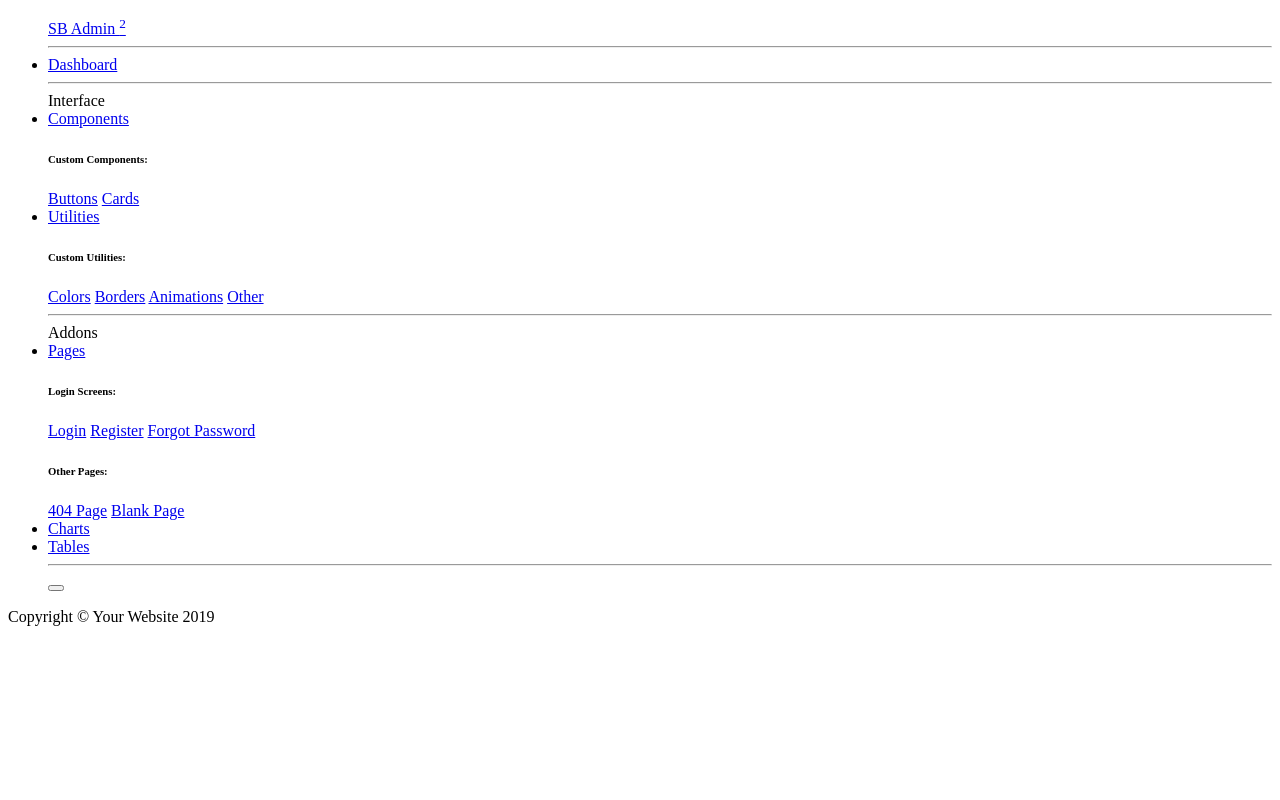
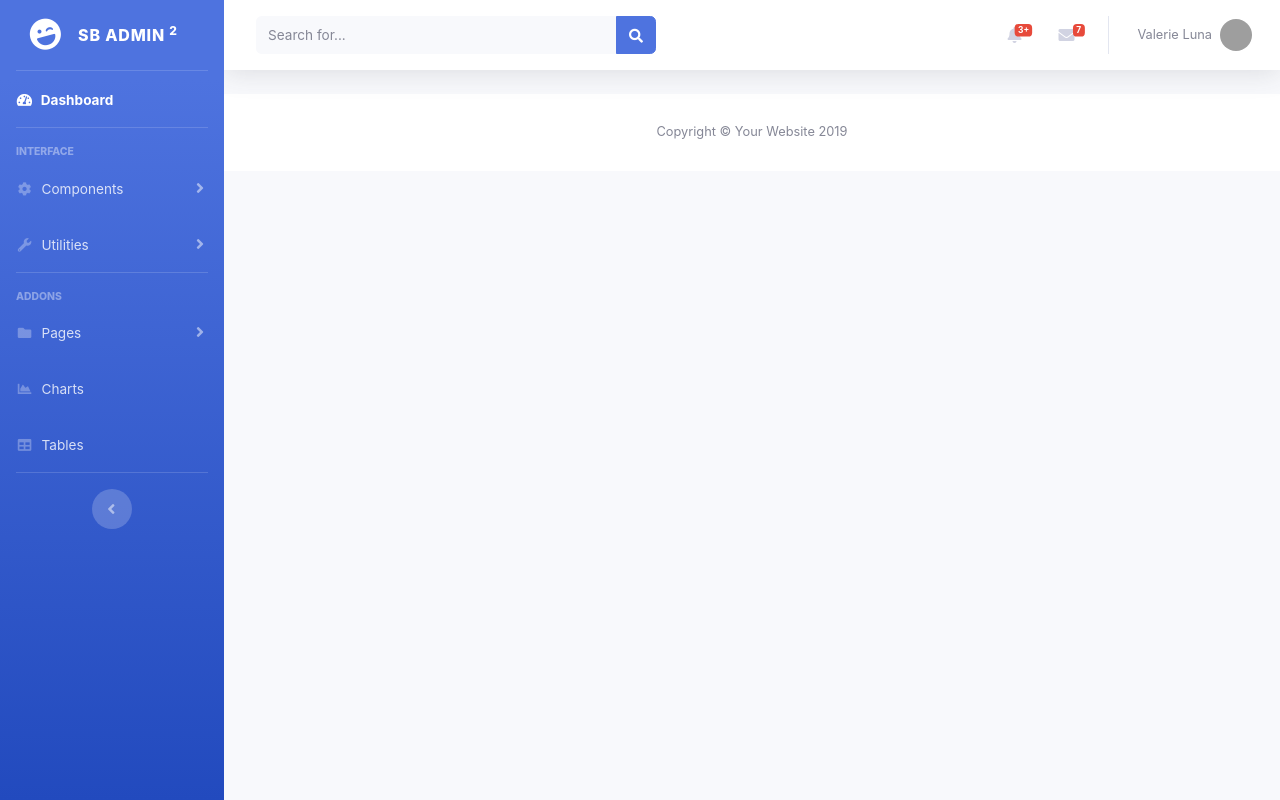
Before and after one commit to PlamenPanayotov/e-commerce, a Symfony app: template templates/admin/index.html.twig in a window 1280 px wide. Run offline with Twig, Linux system fonts and the light colour scheme; the template is opened without the code that fills it, so the values that code supplies are empty; some libraries are stand-ins or nearby versions; grey boxes are pictures that could not be loaded.

Commit message:
add some styles

```diff
--- a/templates/admin/common/footer.html.twig
+++ b/templates/admin/common/footer.html.twig
@@ -1,3 +1,4 @@
+<!-- Footer -->
 <footer class="sticky-footer bg-white">
   <div class="container my-auto">
     <div class="copyright text-center my-auto">
@@ -5,3 +6,4 @@
     </div>
   </div>
 </footer>
+<!-- End of Footer -->
--- a/templates/admin/common/sidebar.html.twig
+++ b/templates/admin/common/sidebar.html.twig
@@ -1,25 +1,30 @@
-    <ul class="navbar-nav bg-gradient-primary sidebar sidebar-dark accordion" id="accordionSidebar">
-
+<!-- Sidebar -->
+<ul class="navbar-nav bg-gradient-primary sidebar sidebar-dark accordion"
+  id="accordionSidebar">
   <!-- Sidebar - Brand -->
-      <a class="sidebar-brand d-flex align-items-center justify-content-center" href="index.html">
+  <a class="sidebar-brand d-flex align-items-center justify-content-center"
+    href="index.html">
     <div class="sidebar-brand-icon rotate-n-15">
       <i class="fas fa-laugh-wink"></i>
     </div>
-        <div class="sidebar-brand-text mx-3">SB Admin <sup>2</sup></div>
+    <div class="sidebar-brand-text mx-3">
+      SB Admin <sup>2</sup>
+    </div>
   </a>
 
   <!-- Divider -->
-      <hr class="sidebar-divider my-0">
+  <hr class="sidebar-divider my-0" />
 
   <!-- Nav Item - Dashboard -->
   <li class="nav-item active">
     <a class="nav-link" href="index.html">
       <i class="fas fa-fw fa-tachometer-alt"></i>
-          <span>Dashboard</span></a>
+      <span>Dashboard</span>
+    </a>
   </li>
 
   <!-- Divider -->
-      <hr class="sidebar-divider">
+  <hr class="sidebar-divider" />
 
   <!-- Heading -->
   <div class="sidebar-heading">
@@ -28,13 +33,23 @@
 
   <!-- Nav Item - Pages Collapse Menu -->
   <li class="nav-item">
-        <a class="nav-link collapsed" href="#" data-toggle="collapse" data-target="#collapseTwo" aria-expanded="true" aria-controls="collapseTwo">
+    <a class="nav-link collapsed"
+      href="#"
+      data-toggle="collapse"
+      data-target="#collapseTwo"
+      aria-expanded="true"
+      aria-controls="collapseTwo">
       <i class="fas fa-fw fa-cog"></i>
       <span>Components</span>
     </a>
-        <div id="collapseTwo" class="collapse" aria-labelledby="headingTwo" data-parent="#accordionSidebar">
+    <div id="collapseTwo"
+      class="collapse"
+      aria-labelledby="headingTwo"
+      data-parent="#accordionSidebar">
       <div class="bg-white py-2 collapse-inner rounded">
-            <h6 class="collapse-header">Custom Components:</h6>
+        <h6 class="collapse-header">
+          Custom Components:
+        </h6>
         <a class="collapse-item" href="buttons.html">Buttons</a>
         <a class="collapse-item" href="cards.html">Cards</a>
       </div>
@@ -43,13 +58,23 @@
 
   <!-- Nav Item - Utilities Collapse Menu -->
   <li class="nav-item">
-        <a class="nav-link collapsed" href="#" data-toggle="collapse" data-target="#collapseUtilities" aria-expanded="true" aria-controls="collapseUtilities">
+    <a class="nav-link collapsed"
+      href="#"
+      data-toggle="collapse"
+      data-target="#collapseUtilities"
+      aria-expanded="true"
+      aria-controls="collapseUtilities">
       <i class="fas fa-fw fa-wrench"></i>
       <span>Utilities</span>
     </a>
-        <div id="collapseUtilities" class="collapse" aria-labelledby="headingUtilities" data-parent="#accordionSidebar">
+    <div id="collapseUtilities"
+      class="collapse"
+      aria-labelledby="headingUtilities"
+      data-parent="#accordionSidebar">
       <div class="bg-white py-2 collapse-inner rounded">
-            <h6 class="collapse-header">Custom Utilities:</h6>
+        <h6 class="collapse-header">
+          Custom Utilities:
+        </h6>
         <a class="collapse-item" href="utilities-color.html">Colors</a>
         <a class="collapse-item" href="utilities-border.html">Borders</a>
         <a class="collapse-item" href="utilities-animation.html">Animations</a>
@@ -59,7 +84,7 @@
   </li>
 
   <!-- Divider -->
-      <hr class="sidebar-divider">
+  <hr class="sidebar-divider" />
 
   <!-- Heading -->
   <div class="sidebar-heading">
@@ -68,18 +93,30 @@
 
   <!-- Nav Item - Pages Collapse Menu -->
   <li class="nav-item">
-        <a class="nav-link collapsed" href="#" data-toggle="collapse" data-target="#collapsePages" aria-expanded="true" aria-controls="collapsePages">
+    <a class="nav-link collapsed"
+      href="#"
+      data-toggle="collapse"
+      data-target="#collapsePages"
+      aria-expanded="true"
+      aria-controls="collapsePages">
       <i class="fas fa-fw fa-folder"></i>
       <span>Pages</span>
     </a>
-        <div id="collapsePages" class="collapse" aria-labelledby="headingPages" data-parent="#accordionSidebar">
+    <div id="collapsePages"
+      class="collapse"
+      aria-labelledby="headingPages"
+      data-parent="#accordionSidebar">
       <div class="bg-white py-2 collapse-inner rounded">
-            <h6 class="collapse-header">Login Screens:</h6>
+        <h6 class="collapse-header">
+          Login Screens:
+        </h6>
         <a class="collapse-item" href="login.html">Login</a>
         <a class="collapse-item" href="register.html">Register</a>
         <a class="collapse-item" href="forgot-password.html">Forgot Password</a>
         <div class="collapse-divider"></div>
-            <h6 class="collapse-header">Other Pages:</h6>
+        <h6 class="collapse-header">
+          Other Pages:
+        </h6>
         <a class="collapse-item" href="404.html">404 Page</a>
         <a class="collapse-item" href="blank.html">Blank Page</a>
       </div>
@@ -90,22 +127,24 @@
   <li class="nav-item">
     <a class="nav-link" href="charts.html">
       <i class="fas fa-fw fa-chart-area"></i>
-          <span>Charts</span></a>
+      <span>Charts</span>
+    </a>
   </li>
 
   <!-- Nav Item - Tables -->
   <li class="nav-item">
     <a class="nav-link" href="tables.html">
       <i class="fas fa-fw fa-table"></i>
-          <span>Tables</span></a>
+      <span>Tables</span>
+    </a>
   </li>
 
   <!-- Divider -->
-      <hr class="sidebar-divider d-none d-md-block">
+  <hr class="sidebar-divider d-none d-md-block" />
 
   <!-- Sidebar Toggler (Sidebar) -->
   <div class="text-center d-none d-md-inline">
     <button class="rounded-circle border-0" id="sidebarToggle"></button>
   </div>
-
 </ul>
+<!-- End of Sidebar -->
--- /dev/null
+++ b/templates/admin/common/topbar.html.twig
@@ -0,0 +1,260 @@
+<!-- Topbar -->
+<nav class="navbar navbar-expand navbar-light bg-white topbar mb-4 static-top shadow">
+  <!-- Sidebar Toggle (Topbar) -->
+  <button id="sidebarToggleTop"
+    class="btn btn-link d-md-none rounded-circle mr-3">
+    <i class="fa fa-bars"></i>
+  </button>
+
+  <!-- Topbar Search -->
+  <form class="d-none d-sm-inline-block form-inline mr-auto ml-md-3 my-2 my-md-0 mw-100 navbar-search">
+    <div class="input-group">
+      <input type="text"
+        class="form-control bg-light border-0 small"
+        placeholder="Search for..."
+        aria-label="Search"
+        aria-describedby="basic-addon2" />
+      <div class="input-group-append">
+        <button class="btn btn-primary" type="button">
+          <i class="fas fa-search fa-sm"></i>
+        </button>
+      </div>
+    </div>
+  </form>
+
+  <!-- Topbar Navbar -->
+  <ul class="navbar-nav ml-auto">
+    <!-- Nav Item - Search Dropdown (Visible Only XS) -->
+    <li class="nav-item dropdown no-arrow d-sm-none">
+      <a class="nav-link dropdown-toggle"
+        href="#"
+        id="searchDropdown"
+        role="button"
+        data-toggle="dropdown"
+        aria-haspopup="true"
+        aria-expanded="false">
+        <i class="fas fa-search fa-fw"></i>
+      </a>
+      <!-- Dropdown - Messages -->
+      <div class="dropdown-menu dropdown-menu-right p-3 shadow animated--grow-in"
+        aria-labelledby="searchDropdown">
+        <form class="form-inline mr-auto w-100 navbar-search">
+          <div class="input-group">
+            <input type="text"
+              class="form-control bg-light border-0 small"
+              placeholder="Search for..."
+              aria-label="Search"
+              aria-describedby="basic-addon2" />
+            <div class="input-group-append">
+              <button class="btn btn-primary" type="button">
+                <i class="fas fa-search fa-sm"></i>
+              </button>
+            </div>
+          </div>
+        </form>
+      </div>
+    </li>
+
+    <!-- Nav Item - Alerts -->
+    <li class="nav-item dropdown no-arrow mx-1">
+      <a class="nav-link dropdown-toggle"
+        href="#"
+        id="alertsDropdown"
+        role="button"
+        data-toggle="dropdown"
+        aria-haspopup="true"
+        aria-expanded="false">
+        <i class="fas fa-bell fa-fw"></i>
+        <!-- Counter - Alerts -->
+        <span class="badge badge-danger badge-counter">3+</span>
+      </a>
+      <!-- Dropdown - Alerts -->
+      <div class="dropdown-list dropdown-menu dropdown-menu-right shadow animated--grow-in"
+        aria-labelledby="alertsDropdown">
+        <h6 class="dropdown-header">
+          Alerts Center
+        </h6>
+        <a class="dropdown-item d-flex align-items-center" href="#">
+          <div class="mr-3">
+            <div class="icon-circle bg-primary">
+              <i class="fas fa-file-alt text-white"></i>
+            </div>
+          </div>
+          <div>
+            <div class="small text-gray-500">
+              December 12, 2019
+            </div>
+            <span class="font-weight-bold">
+              A new monthly report is ready to download!
+            </span>
+          </div>
+        </a>
+        <a class="dropdown-item d-flex align-items-center" href="#">
+          <div class="mr-3">
+            <div class="icon-circle bg-success">
+              <i class="fas fa-donate text-white"></i>
+            </div>
+          </div>
+          <div>
+            <div class="small text-gray-500">
+              December 7, 2019
+            </div>$290.29 has been deposited into your account!
+          </div>
+        </a>
+        <a class="dropdown-item d-flex align-items-center" href="#">
+          <div class="mr-3">
+            <div class="icon-circle bg-warning">
+              <i class="fas fa-exclamation-triangle text-white"></i>
+            </div>
+          </div>
+          <div>
+            <div class="small text-gray-500">
+              December 2, 2019
+            </div>Spending Alert: We've noticed unusually high spending for your
+            account.
+          </div>
+        </a>
+        <a class="dropdown-item text-center small text-gray-500" href="#">
+          Show All Alerts
+        </a>
+      </div>
+    </li>
+
+    <!-- Nav Item - Messages -->
+    <li class="nav-item dropdown no-arrow mx-1">
+      <a class="nav-link dropdown-toggle"
+        href="#"
+        id="messagesDropdown"
+        role="button"
+        data-toggle="dropdown"
+        aria-haspopup="true"
+        aria-expanded="false">
+        <i class="fas fa-envelope fa-fw"></i>
+        <!-- Counter - Messages -->
+        <span class="badge badge-danger badge-counter">7</span>
+      </a>
+      <!-- Dropdown - Messages -->
+      <div class="dropdown-list dropdown-menu dropdown-menu-right shadow animated--grow-in"
+        aria-labelledby="messagesDropdown">
+        <h6 class="dropdown-header">
+          Message Center
+        </h6>
+        <a class="dropdown-item d-flex align-items-center" href="#">
+          <div class="dropdown-list-image mr-3">
+            <img class="rounded-circle"
+              src="https://source.unsplash.com/fn_BT9fwg_E/60x60"
+              alt="" />
+            <div class="status-indicator bg-success"></div>
+          </div>
+          <div class="font-weight-bold">
+            <div class="text-truncate">
+              Hi there! I am wondering if you can help me with a problem I've
+              been having.
+            </div>
+            <div class="small text-gray-500">
+              Emily Fowler · 58m
+            </div>
+          </div>
+        </a>
+        <a class="dropdown-item d-flex align-items-center" href="#">
+          <div class="dropdown-list-image mr-3">
+            <img class="rounded-circle"
+              src="https://source.unsplash.com/AU4VPcFN4LE/60x60"
+              alt="" />
+            <div class="status-indicator"></div>
+          </div>
+          <div>
+            <div class="text-truncate">
+              I have the photos that you ordered last month, how would you like
+              them sent to you?
+            </div>
+            <div class="small text-gray-500">
+              Jae Chun · 1d
+            </div>
+          </div>
+        </a>
+        <a class="dropdown-item d-flex align-items-center" href="#">
+          <div class="dropdown-list-image mr-3">
+            <img class="rounded-circle"
+              src="https://source.unsplash.com/CS2uCrpNzJY/60x60"
+              alt="" />
+            <div class="status-indicator bg-warning"></div>
+          </div>
+          <div>
+            <div class="text-truncate">
+              Last month's report looks great, I am very happy with the progress
+              so far, keep up the good work!
+            </div>
+            <div class="small text-gray-500">
+              Morgan Alvarez · 2d
+            </div>
+          </div>
+        </a>
+        <a class="dropdown-item d-flex align-items-center" href="#">
+          <div class="dropdown-list-image mr-3">
+            <img class="rounded-circle"
+              src="https://source.unsplash.com/Mv9hjnEUHR4/60x60"
+              alt="" />
+            <div class="status-indicator bg-success"></div>
+          </div>
+          <div>
+            <div class="text-truncate">
+              Am I a good boy? The reason I ask is because someone told me that
+              people say this to all dogs, even if they aren't good...
+            </div>
+            <div class="small text-gray-500">
+              Chicken the Dog · 2w
+            </div>
+          </div>
+        </a>
+        <a class="dropdown-item text-center small text-gray-500" href="#">
+          Read More Messages
+        </a>
+      </div>
+    </li>
+
+    <div class="topbar-divider d-none d-sm-block"></div>
+
+    <!-- Nav Item - User Information -->
+    <li class="nav-item dropdown no-arrow">
+      <a class="nav-link dropdown-toggle"
+        href="#"
+        id="userDropdown"
+        role="button"
+        data-toggle="dropdown"
+        aria-haspopup="true"
+        aria-expanded="false">
+        <span class="mr-2 d-none d-lg-inline text-gray-600 small">
+          Valerie Luna
+        </span>
+        <img class="img-profile rounded-circle"
+          src="https://source.unsplash.com/QAB-WJcbgJk/60x60" />
+      </a>
+      <!-- Dropdown - User Information -->
+      <div class="dropdown-menu dropdown-menu-right shadow animated--grow-in"
+        aria-labelledby="userDropdown">
+        <a class="dropdown-item" href="#">
+          <i class="fas fa-user fa-sm fa-fw mr-2 text-gray-400"></i>
+          Profile
+        </a>
+        <a class="dropdown-item" href="#">
+          <i class="fas fa-cogs fa-sm fa-fw mr-2 text-gray-400"></i>
+          Settings
+        </a>
+        <a class="dropdown-item" href="#">
+          <i class="fas fa-list fa-sm fa-fw mr-2 text-gray-400"></i>
+          Activity Log
+        </a>
+        <div class="dropdown-divider"></div>
+        <a class="dropdown-item"
+          href="#"
+          data-toggle="modal"
+          data-target="#logoutModal">
+          <i class="fas fa-sign-out-alt fa-sm fa-fw mr-2 text-gray-400"></i>
+          Logout
+        </a>
+      </div>
+    </li>
+  </ul>
+</nav>
+<!-- End of Topbar -->
--- a/templates/admin/dashboard.html.twig
+++ b/templates/admin/dashboard.html.twig
@@ -3,7 +3,7 @@
   Hello AdminController!
 {% endblock %}
 
-{% block main %}
+{% block content %}
   <style>
     .example-wrapper { margin: 1em auto; max-width: 800px; width: 95%; font:
     18px/1.5 sans-serif; } .example-wrapper code { background: #F5F5F5; padding:
--- a/templates/admin/index.html.twig
+++ b/templates/admin/index.html.twig
@@ -1,10 +1,61 @@
 {% extends 'base.html.twig' %}
 {% block body %}
-  {% block sidebar %}
-    {% include '/admin/common/sidebar.html.twig' %}
-  {% endblock %}
-  {% block main %}{% endblock %}
-  {% block footer %}
-    {% include '/admin/common/footer.html.twig' %}
-  {% endblock %}
+  <body id="page-top">
+    <!-- Page Wrapper -->
+    <div id="wrapper">
+      {% include '/admin/common/sidebar.html.twig' %}
+      <!-- Content Wrapper -->
+      <div id="content-wrapper" class="d-flex flex-column">
+        <!-- Main Content -->
+        <div id="content">
+          {% include '/admin/common/topbar.html.twig' %}
+
+
+
+        {% include "/admin/common/footer.html.twig" %}
+      </div>
+      <!-- End of Content Wrapper -->
+    </div>
+    <!-- End of Page Wrapper -->
+
+    <!-- Scroll to Top Button -->
+    <a class="scroll-to-top rounded" href="#page-top">
+      <i class="fas fa-angle-up"></i>
+    </a>
+
+    <!-- Logout Modal -->
+    <div class="modal fade"
+      id="logoutModal"
+      tabindex="-1"
+      role="dialog"
+      aria-labelledby="exampleModalLabel"
+      aria-hidden="true">
+      <div class="modal-dialog" role="document">
+        <div class="modal-content">
+          <div class="modal-header">
+            <h5 class="modal-title" id="exampleModalLabel">
+              Ready to Leave?
+            </h5>
+            <button class="close"
+              type="button"
+              data-dismiss="modal"
+              aria-label="Close">
+              <span aria-hidden="true">×</span>
+            </button>
+          </div>
+          <div class="modal-body">
+            Select "Logout" below if you are ready to end your current session.
+          </div>
+          <div class="modal-footer">
+            <button class="btn btn-secondary"
+              type="button"
+              data-dismiss="modal">
+              Cancel
+            </button>
+            <a class="btn btn-primary" href="login.html">Logout</a>
+          </div>
+        </div>
+      </div>
+    </div>
+  </body>
 {% endblock %}
--- a/templates/base.html.twig
+++ b/templates/base.html.twig
@@ -8,7 +8,18 @@
       {% endblock %}
     </title>
     {% block stylesheets %}
+      <link href="{{ asset('vendor/fontawesome-free/css/all.min.css') }}"
+        rel="stylesheet"
+        type="text/css" />
+      <link href="{{
+        asset(
+          'https://fonts.googleapis.com/css?family=Nunito:200,200i,300,300i,400,400i,600,600i,700,700i,800,800i,900,900i'
+        )
+        }}"
+        rel="stylesheet" />
 
+      <!-- Custom styles for this template -->
+      <link href="{{ asset('css/sb-admin-2.min.css') }}" rel="stylesheet" />
     {% endblock %}
     <style>
       table { font-family: arial, sans-serif; border-collapse: collapse; width:
@@ -24,7 +35,29 @@
 
     {% endblock %}
     {% block javascripts %}
-      {# {{ encore_entry_script_tags('app') }} #}
+      <script src="{{ asset('vendor/jquery/jquery.min.js') }}"></script>
+      <script src="{{
+        asset(
+          'vendor/bootstrap/js/bootstrap.bundle.min.js'
+        )
+        }}"></script>
+
+      <!-- Core plugin JavaScript -->
+      <script src="{{
+        asset(
+          'vendor/jquery-easing/jquery.easing.min.js'
+        )
+        }}"></script>
+
+      <!-- Custom scripts for all pages -->
+      <script src="{{ asset('js/sb-admin-2.min.js') }}"></script>
+
+      <!-- Page level plugins -->
+      <script src="{{ asset('vendor/chart.js/Chart.min.js') }}"></script>
+
+      <!-- Page level custom scripts -->
+      <script src="{{ asset('js/demo/chart-area-demo.js') }}"></script>
+      <script src="{{ asset('js/demo/chart-pie-demo.js') }}"></script>
     {% endblock %}
   </body>
 </html>
```
Lines whose indentation alone changed are shown as unchanged.
